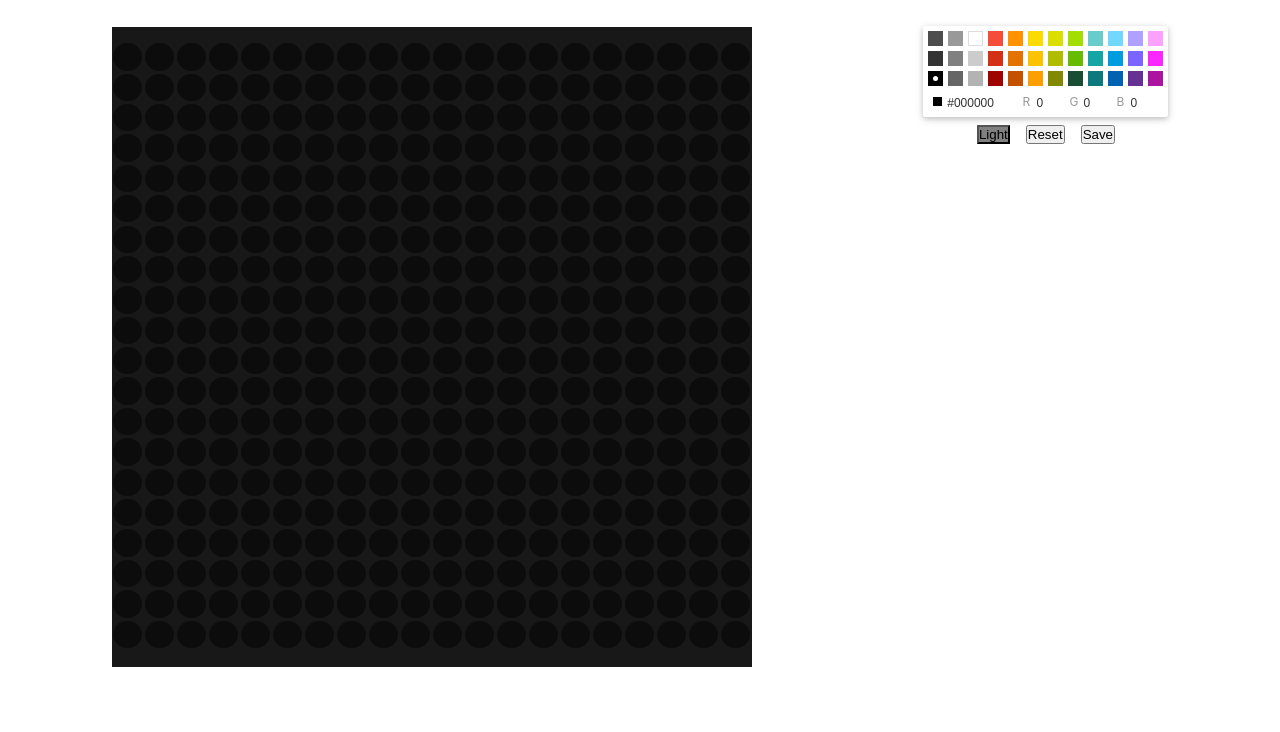
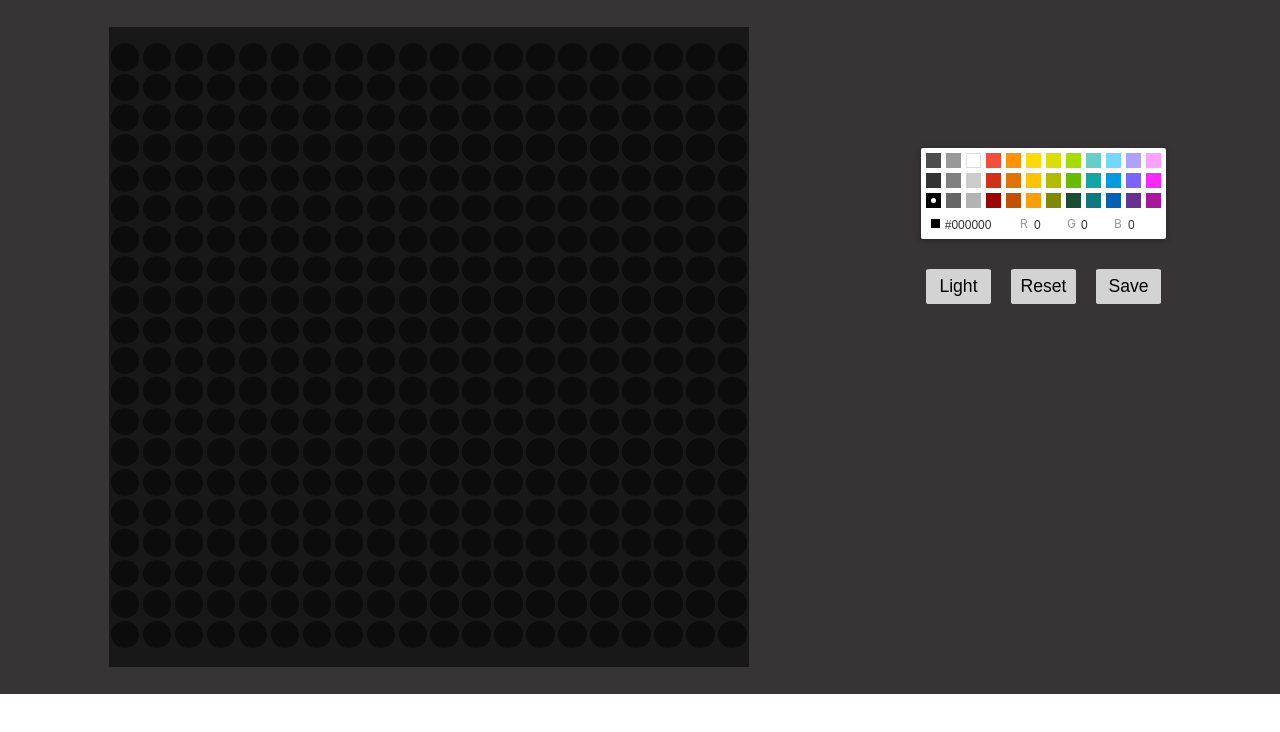
Before and after one commit to navedrahim/drawing-app, a React (Create React App) app in the folder client/: page /draw in a window 1280 px wide. Shown: the top 732 px of the page. Built offline with nearby package versions, Linux system fonts and the light colour scheme.

Commit message:
adds CSS styles to DrawingCanvas screen

```diff
--- a/client/src/screens/DrawingCanvas/DrawingCanvas.css
+++ b/client/src/screens/DrawingCanvas/DrawingCanvas.css
@@ -2,14 +2,28 @@
   display: flex;
   justify-content: space-around;
   padding: 2%;
+  background-color: rgb(55, 52, 53);
 }
 
 .tools-area {
   display: flex;
   flex-direction: column;
   align-items: center;
+  padding-top: 10%;
 }
 
+#compact-picker {
+  width: 300px;
+}
+.button-container {
+  margin: 20px 0;
+}
 .button-container button {
-  margin: 8px;
+  background-color: lightgray;
+  font-size: 1.1em;
+  margin: 10px;
+  height: 35px;
+  width: 65px;
+  border: none;
+  border-radius: 5%;
 }
--- a/client/src/screens/DrawingCanvas/DrawingCanvas.jsx
+++ b/client/src/screens/DrawingCanvas/DrawingCanvas.jsx
@@ -61,7 +61,7 @@ function DrawingCanvas() {
         </div>
         <div className="tools-area">
           <div className="color-picker">
-            <CompactPicker
+            <CompactPicker id="compact-picker"
               color={selectedColor}
               onChangeComplete={changeColor}
             />
@@ -69,7 +69,7 @@ function DrawingCanvas() {
           <div className="button-container">
             <button
               onClick={handleLight}
-              style={{ backgroundColor: light ? "yellow" : "gray" }}
+              style={{ backgroundColor: light ? "yellow" : "lightgray" }}
             >
               Light
             </button>
```
